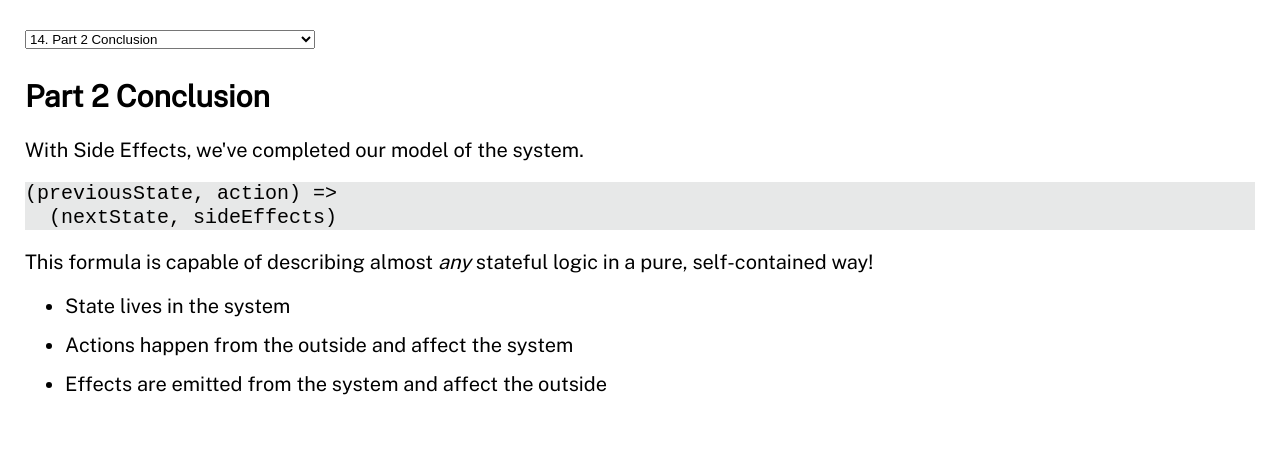
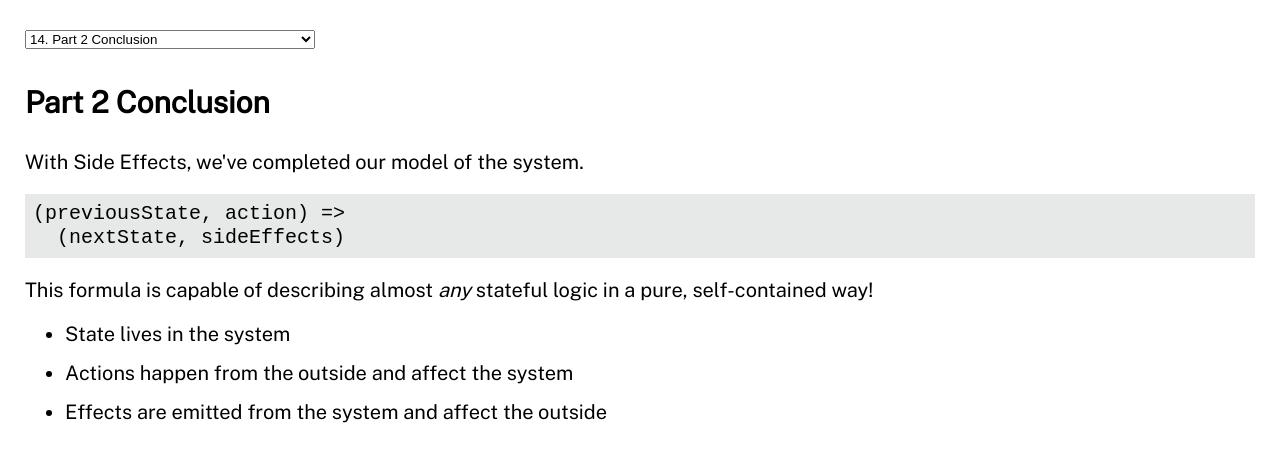
Before and after one commit to drbr/state-machine-talk, a React (Create React App) app: page / in a window 1280 px wide. Shown: the top 462 px of the page. Built offline with nearby package versions, Linux system fonts and the light colour scheme.

Commit message:
Restore mysteriously-clobbered CSS changes

```diff
--- a/src/talkUtils/Talk.css
+++ b/src/talkUtils/Talk.css
@@ -4,7 +4,7 @@
   flex-direction: column;
   max-width: 100%;
   font-size: 20px;
-  line-height: 1.2em;
+  line-height: 1.2;
   font-family: 'Public Sans', Verdana, Geneva, sans-serif;
 }
 
@@ -21,12 +21,20 @@
 }
 
 .vertical-paragraph-spacer {
-  height: 20px;
+  height: 0;
+  margin-top: 40px;
 }
 
 .monospaced {
   font-family: monospace;
   background-color: rgba(27, 31, 35, 0.1);
+}
+
+.mono-block {
+  padding: 8px;
+}
+.mono-block pre {
+  margin: 0;
 }
 
 .strikethrough {
```
